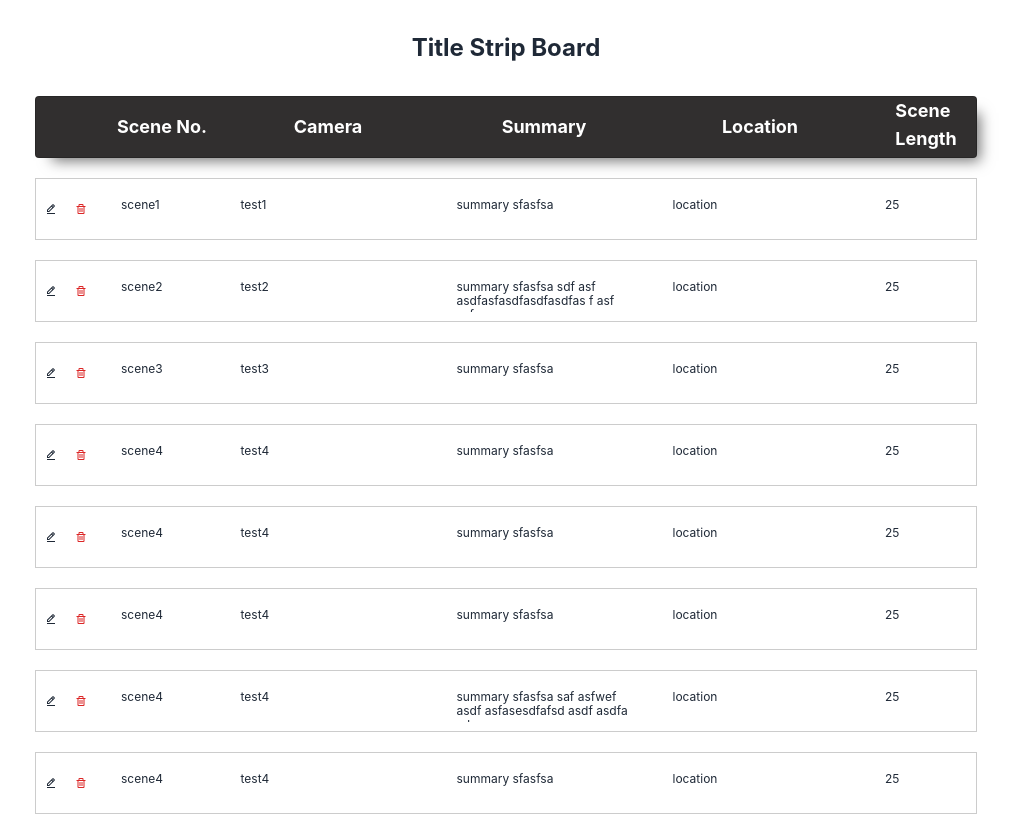
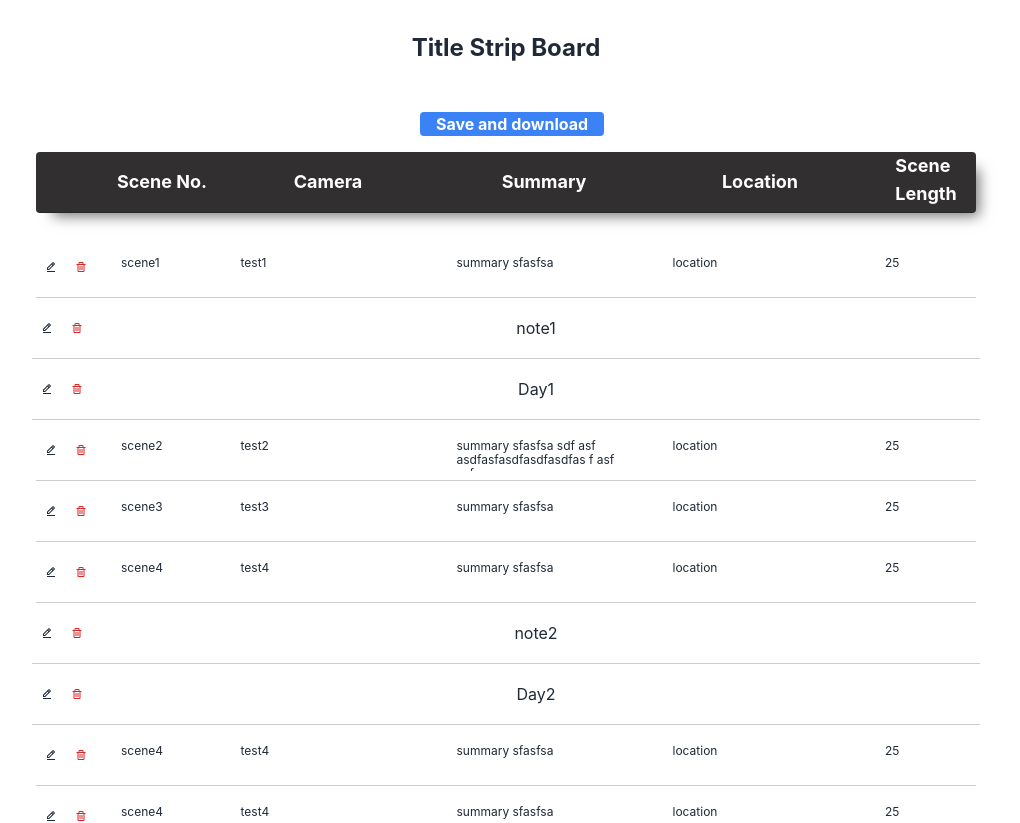
Before and after one commit to abdullah-manafikhi/movie, a Next.js app: page /output in a window 1280 px wide. Shown: the top 823 px of the page, without its empty margins (134-1154 px from the left). Built offline with nearby package versions, Linux system fonts and the light colour scheme.

Commit message:
starting point

```diff
--- a/assets/data.js
+++ b/assets/data.js
@@ -6,7 +6,14 @@ export const initialLines = [
         summary: "summary sfasfsa ",
         location: "location",
         page_length: 25,
-        day: "test"
+    },
+    {
+        id:20,
+        note: "note1"
+    },
+    {
+        id:10,
+        day: "Day1"
     },
     {
         id: 2,
@@ -15,7 +22,6 @@ export const initialLines = [
         summary: "summary sfasfsa sdf asf asdfasfasdfasdfasdfas f asf saf ",
         location: "location",
         page_length: 25,
-        day: "test"
     },
     {
         id: 3,
@@ -24,7 +30,6 @@ export const initialLines = [
         summary: "summary sfasfsa ",
         location: "location",
         page_length: 25,
-        day: "test"
     },
     {
         id: 4,
@@ -33,7 +38,14 @@ export const initialLines = [
         summary: "summary sfasfsa ",
         location: "location",
         page_length: 25,
-        day: "test"
+    },
+    {
+        id:21,
+        note: "note2"
+    },
+    {
+        id:11,
+        day: "Day2"
     },
     {
         id: 5,
@@ -42,7 +54,6 @@ export const initialLines = [
         summary: "summary sfasfsa ",
         location: "location",
         page_length: 25,
-        day: "test"
     },
     {
         id: 6,
@@ -51,7 +62,14 @@ export const initialLines = [
         summary: "summary sfasfsa ",
         location: "location",
         page_length: 25,
-        day: "test"
+    },
+    {
+        id:22,
+        note: "note3"
+    },
+    {
+        id:12,
+        day: "Day3"
     },
     {
         id: 7,
@@ -60,7 +78,6 @@ export const initialLines = [
         summary: "summary sfasfsa saf asfwef asdf asfasesdfafsd asdf asdfa sd ",
         location: "location",
         page_length: 25,
-        day: "test"
     },
     {
         id: 8,
@@ -69,7 +86,6 @@ export const initialLines = [
         summary: "summary sfasfsa ",
         location: "location",
         page_length: 25,
-        day: "test"
     },
 
 ]
--- a/components/DndUI.jsx
+++ b/components/DndUI.jsx
@@ -46,14 +46,13 @@ function DndUI() {
         useSensor(TouchSensor, {
             activationConstraint: {
                 delay: 100,
-                tolerance: 8,
+                tolerance: 1,
             },
         }),
         useSensor(KeyboardSensor, {
             coordinateGetter: sortableKeyboardCoordinates,
         }),
     );
-
     // This functioon is for changing the consequence of the dnd table
     function handleDragEnd(event) {
         // returning the cursor as grab when the drag ends
@@ -70,7 +69,6 @@ function DndUI() {
             }
         }
     }
-    console.log(items)
 
     return (
         <>
--- a/components/SortableItem.jsx
+++ b/components/SortableItem.jsx
@@ -49,10 +49,68 @@ function SortableItem(props) {
         trgt.style.height = trgt.scrollHeight + "px";
     }
 
-
+    if (props.line.day) {
         return (
             <div ref={setNodeRef} style={style}  {...attributes} {...listeners}>
-            <div title="Hold to Drag!" className={`row-grid touch-manipulation my-2 z-1 ${cursor}`}>
+                <div title="Hold to Drag!" className={`row-grid-day touch-manipulation z-1 ${cursor}`}>
+                    <span className='w-full m-auto flex justify-evenly'>
+                        <button className='z-50 btn btn-xs btn-ghost' onClick={(e) => onEditClick(e)}><BiEditAlt /></button>
+                        <label className='z-50 btn btn-xs btn-ghost text-red-600' htmlFor="my-modal-3" onClick={() => console.log("dleete")}><BiTrash /></label>
+                    </span>
+                    <span className='my-auto'>
+                        {formData.day}
+                    </span>
+                </div>
+                <div className="w-full flex flex-auto justify-end">
+                    <button className={`${inputDisabled ? "hidden" : ""} btn btn-ghost w-auto`}>submit</button>
+                </div>
+                {/* this is the module that will display the delete confirm when clicking on the delete button*/}
+                <input type="checkbox" id="my-modal-3" className="modal-toggle" />
+                <div className="modal">
+                    <div className="modal-box">
+                        <p className="py-4">Are you sure you want to delete <strong>{formData.scene}</strong>!</p>
+                        <div className="modal-action">
+                            <label htmlFor="my-modal-3" className="btn btn-ghost">Cancel</label>
+                            <label htmlFor="my-modal-3" className="btn bg-red-500 border-none">Delete</label>
+                        </div>
+                    </div>
+                </div>
+            </div>
+        )
+    }
+    else if (props.line.note) {
+        return (
+            <div ref={setNodeRef} style={style}  {...attributes} {...listeners}>
+                <div title="Hold to Drag!" className={`row-grid-day touch-manipulation z-1 ${cursor}`}>
+                    <span className='w-full m-auto flex justify-evenly'>
+                        <button className='z-50 btn btn-xs btn-ghost' onClick={(e) => onEditClick(e)}><BiEditAlt /></button>
+                        <label className='z-50 btn btn-xs btn-ghost text-red-600' htmlFor="my-modal-3" onClick={() => console.log("dleete")}><BiTrash /></label>
+                    </span>
+                    <span className='my-auto'>
+                        {formData.note}
+                    </span>
+                </div>
+                <div className="w-full flex flex-auto justify-end">
+                    <button className={`${inputDisabled ? "hidden" : ""} btn btn-ghost w-auto`}>submit</button>
+                </div>
+                {/* this is the module that will display the delete confirm when clicking on the delete button*/}
+                <input type="checkbox" id="my-modal-3" className="modal-toggle" />
+                <div className="modal">
+                    <div className="modal-box">
+                        <p className="py-4">Are you sure you want to delete <strong>{formData.scene}</strong>!</p>
+                        <div className="modal-action">
+                            <label htmlFor="my-modal-3" className="btn btn-ghost">Cancel</label>
+                            <label htmlFor="my-modal-3" className="btn bg-red-500 border-none">Delete</label>
+                        </div>
+                    </div>
+                </div>
+            </div>
+        )
+    }
+    else {
+        return (
+            <div ref={setNodeRef} style={style}  {...attributes} {...listeners}>
+                <div title="Hold to Drag!" className={`row-grid touch-manipulation z-1 ${cursor}`}>
                     <span className='w-full m-auto flex justify-evenly'>
                         <button className='z-50 btn btn-xs btn-ghost' onClick={(e) => onEditClick(e)}><BiEditAlt /></button>
                         <label className='z-50 btn btn-xs btn-ghost text-red-600' htmlFor="my-modal-3" onClick={() => console.log("dleete")}><BiTrash /></label>
@@ -110,4 +168,6 @@ function SortableItem(props) {
         )
     }
 
+}
+
 export default SortableItem
--- a/pages/output.js
+++ b/pages/output.js
@@ -8,10 +8,21 @@ function output() {
     //     ssr: false,
     // })
 
+    const handlePrint = () => {
+        if(typeof(window) !== "undefinded"){
+            window.print()
+        }
+    }
+
     return (
         <>
             {/*  <!-- Add a button to trigger the PDF export --> */}
             <h1 className='text-2xl font-bold mx-auto w-fit my-8 '>Title Strip Board</h1>
+            <div className="mx-auto p-4 flex justify-center">
+                <button onClick={handlePrint} className='bg-blue-500 hover:bg-blue-700 text-white font-bold p-y-2 px-4 rounded ms-3'>
+                    Save and download
+                </button>
+            </div>
             <Table />
             {/* <DndUI /> */}
         </>
--- a/styles/globals.css
+++ b/styles/globals.css
@@ -58,11 +58,11 @@ body {
   display: grid;
   width: fit-content;
   grid-template-columns: auto;
-  gap: 20px;
   margin: 0px auto;
 }
 
 #tableTitle{
+  margin-bottom: 1.5rem;
   background-color: rgb(49, 47, 47);
   border-radius: 4px;
   -webkit-border-radius: 4px;
@@ -85,12 +85,29 @@ body {
   gap: 16px;
   justify-items: center;
   background-color: rgba(255, 255, 255, 0.8);
-  border: solid 1px rgba(0, 0, 0, 0.2);
+  border-bottom: solid 1px rgba(0, 0, 0, 0.2);
   margin: auto 4px ;
-  /* box-shadow: 2px 0px 17px 0px rgba(0,0,0,0.38);
-  -webkit-box-shadow: 2px 0px 17px 0px rgba(0,0,0,0.38);
-  -moz-box-shadow: 2px 0px 17px 0px rgba(0,0,0,0.38);   */
+}
 
+.row-grid-day{
+  display: grid;
+  grid-template-columns: 60px auto;
+  grid-auto-rows: minmax(60px, auto);
+  justify-items: center;
+  background-color: rgba(255, 255, 255, 0.8);
+  border-bottom: solid 1px rgba(0, 0, 0, 0.2);
+  margin: auto ;
+}
+
+.row-grid-note{
+  display: grid;
+  grid-template-columns: 60px 100px repeat(3, 200px) 100px ;
+  grid-auto-rows: minmax(60px, auto);
+  gap: 16px;
+  justify-items: center;
+  background-color: rgba(255, 255, 255, 0.8);
+  border-bottom: solid 1px rgba(0, 0, 0, 0.2);
+  margin: auto 4px ;
 }
 
 .test{
```
Lines whose indentation alone changed are shown as unchanged.
